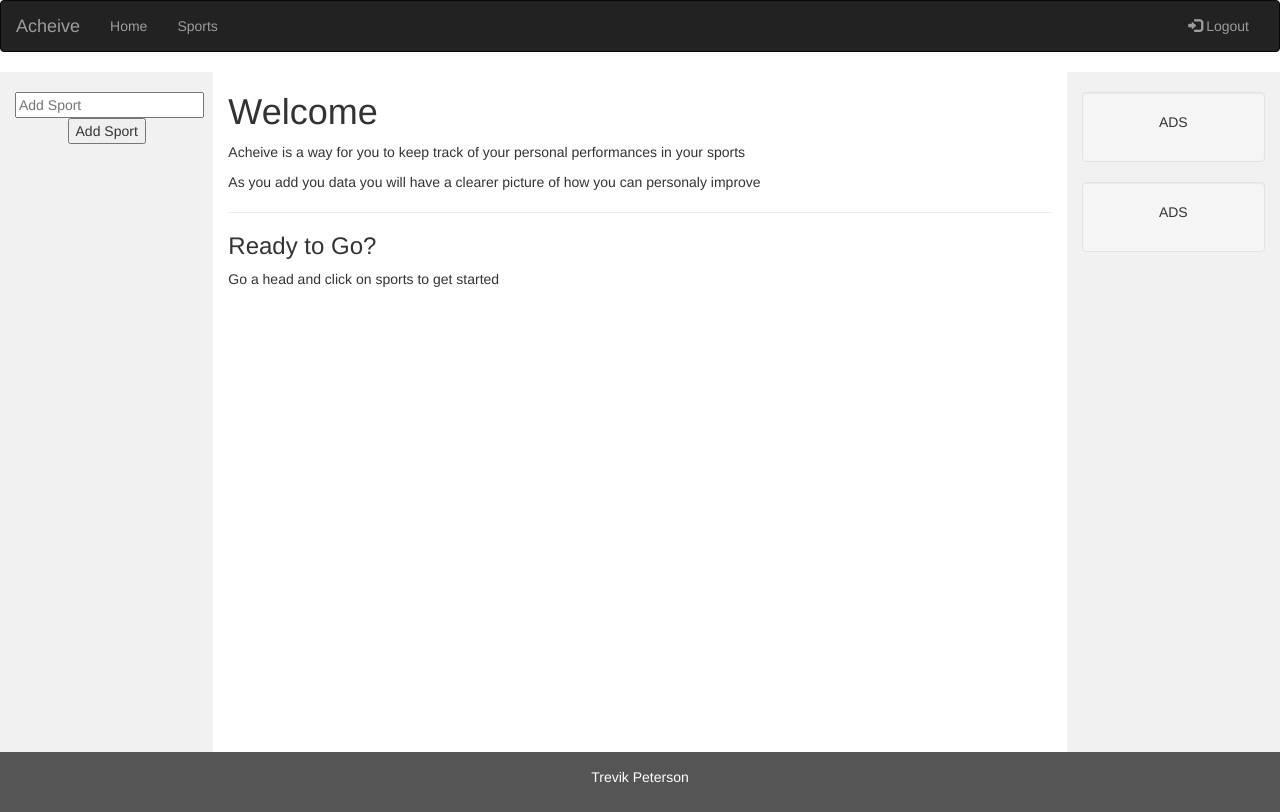
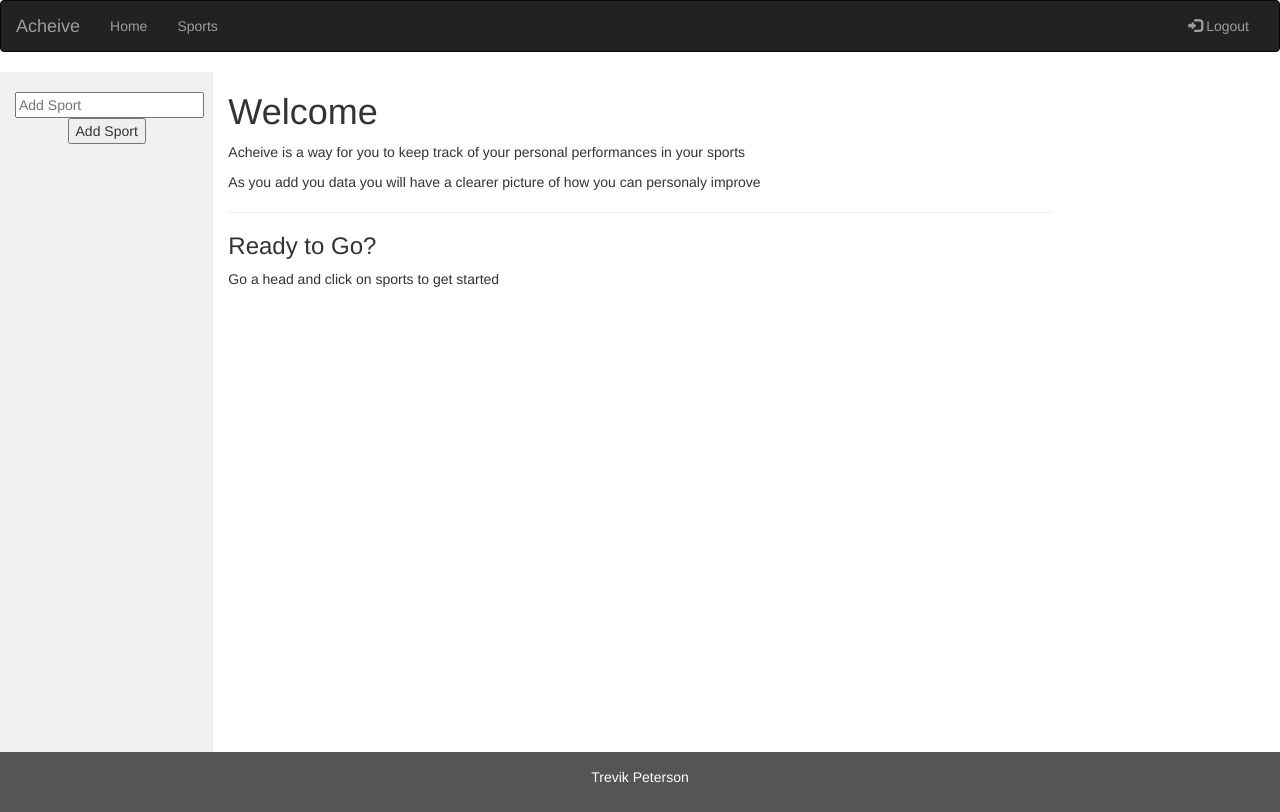
Before and after one commit to Launchpaddy/313-project2.1, a website: page public/home.html in a window 1280 px wide. Drawn offline with nearby package versions, Linux system fonts and the light colour scheme; no server answers.

Commit message:
geting stuff from ativites

```diff
--- a/public/home.html
+++ b/public/home.html
@@ -83,14 +83,14 @@
       <h3>Ready to Go?</h3>
       <p>Go a head and click on sports to get started</p>
     </div>
-    <div class="col-sm-2 sidenav">
+    <!-- <div class="col-sm-2 sidenav">
       <div class="well">
         <p>ADS</p>
       </div>
       <div class="well">
         <p>ADS</p>
       </div>
-    </div>
+    </div> -->
   </div>
 </div>
 
```
